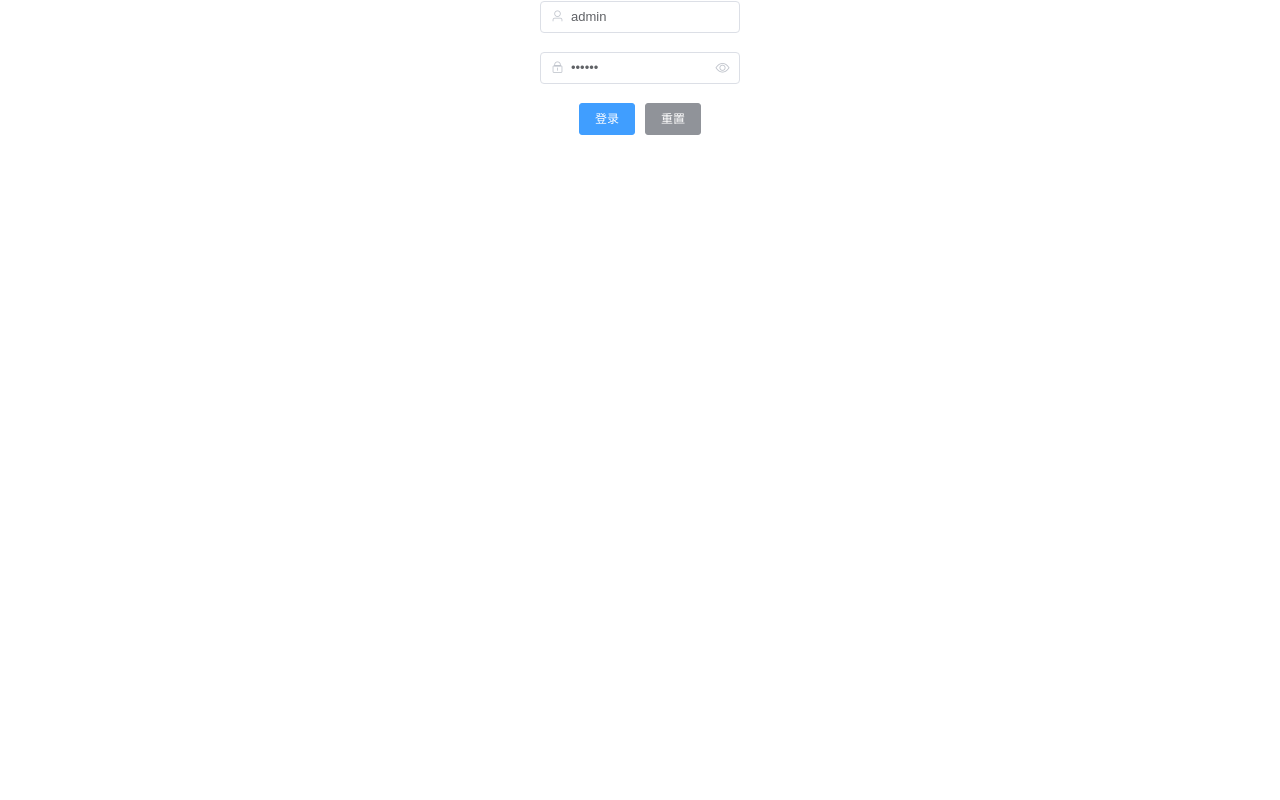
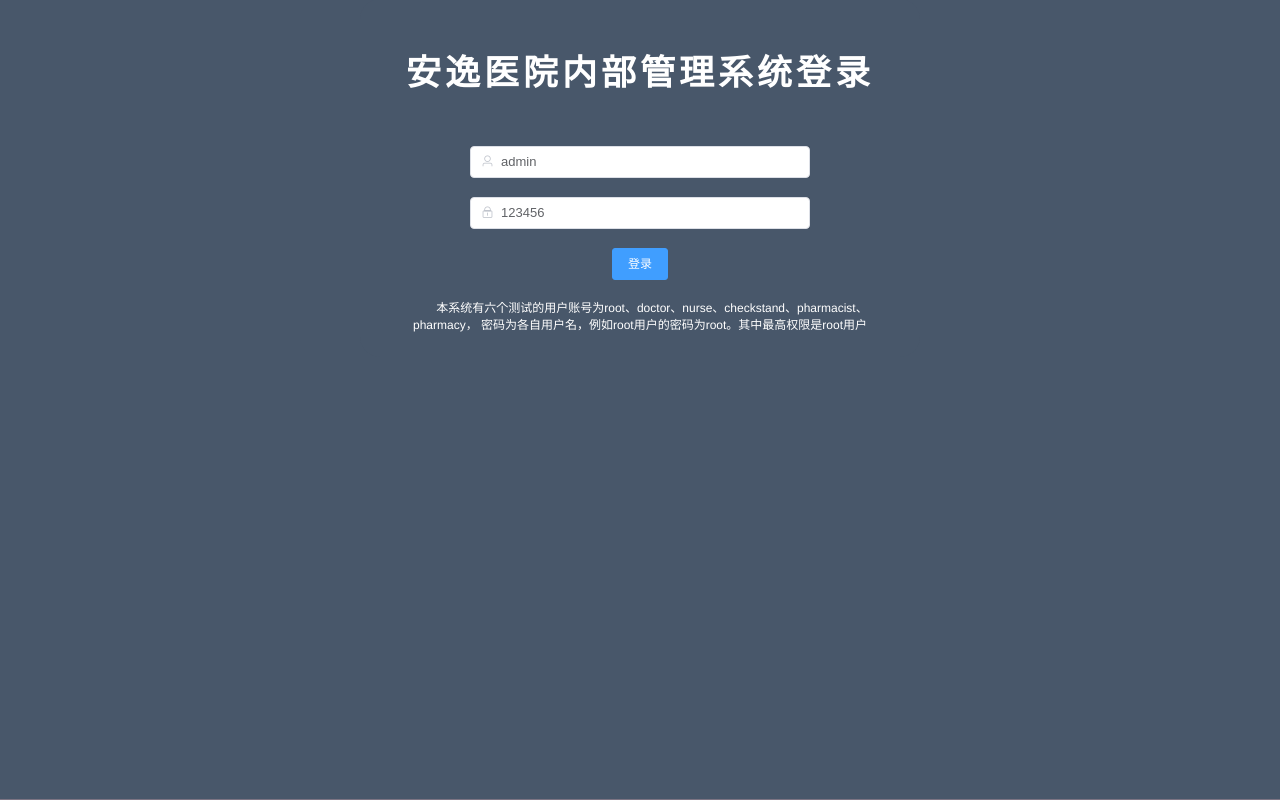
Before and after one commit to LiuYuanhong1999/YiLiao, a Vue app: page / in a window 1280 px wide. Built offline with nearby package versions, Linux system fonts and the light colour scheme.

Commit message:
页面100%

```diff
--- a/src/App.vue
+++ b/src/App.vue
@@ -24,5 +24,11 @@ import HelloWorld from './components/HelloWorld.vue'
   color: #2c3e50;
   width: 100%;
   height: 100%;
+  margin-top: auto;
+}
+
+html,body,#app{
+  height: 100%;
+  background:rgba(38, 24, 49,.6);
 }
 </style>
--- a/src/components/HomePage.vue
+++ b/src/components/HomePage.vue
@@ -1,5 +1,5 @@
 <template>
-  <el-container class="home-container" style="height: 656px">
+  <el-container class="home-container" style="height: 100%">
     <el-header class="home-header">
       <div>
         <img src="../assets/64.gif" alt=""/>
@@ -41,23 +41,34 @@
               <el-menu-item index="1-4-1">选项1</el-menu-item>
             </el-submenu>
           </el-submenu>
+
+
           <el-menu-item index="2">
             <i class="el-icon-menu"></i>
             <template #title>医生</template>
           </el-menu-item>
-          <el-menu-item index="3" disabled>
+          <el-menu-item index="3" >
             <i class="el-icon-document"></i>
             <template #title>前台</template>
           </el-menu-item>
           <el-menu-item index="4">
             <i class="el-icon-setting"></i>
             <template #title>药房</template>
+
+
+
           </el-menu-item>
 
-          <el-menu-item index="4">
-            <i class="el-icon-setting"></i>
-            <template #title>药库</template>
-          </el-menu-item>
+
+
+          <el-submenu index="5">
+            <template #title>
+              <i class="el-icon-user"></i>
+              <span>药库</span>
+            </template>
+            <el-menu-item index="5-1">管理</el-menu-item>
+          </el-submenu>
+
         </el-menu>
       </el-aside>
       <el-main class="home-main">
@@ -153,7 +164,7 @@ export default {
 
 // 布局撑满全屏
 .home-container {
-  height: 100%;
+    width: 100%;
 }
 .toggle-button {
   background-color: #404040;
--- a/src/components/login.vue
+++ b/src/components/login.vue
@@ -1,20 +1,24 @@
 <template>
 
-<div>
-  <el-form ref="loginForm"  :model="loginForm" label-width="0px" class="login_form">
+  <div class="login" style="height: 100%;margin-top: -91px" >
+    <div class="loginContainer">
+      <h2 class="title">安逸医院内部管理系统登录</h2>
+      <el-form ref="loginForm" :model="loginForm" label-width="80px">
         <el-form-item prop="userName">
-      <el-input prefix-icon="el-icon-user" placeholder="请输入用户名" v-model="loginForm.userName" style="width: 200px"></el-input>
+          <el-input prefix-icon="el-icon-user" placeholder="请输入用户名" v-model="loginForm.userName"></el-input>
         </el-form-item>
         <el-form-item prop="userPass">
-      <el-input prefix-icon="el-icon-lock" placeholder="请输入密码" v-model="loginForm.userPass" show-password style="width: 200px"></el-input>
+          <el-input prefix-icon="el-icon-lock" class="inputpsw" placeholder="请输入密码" v-model="loginForm.userPass" ></el-input>
         </el-form-item>
         <el-form-item class="btus">
           <el-button type="primary" @click="login()">登录</el-button>
-      <el-button type="info" @click="resetLoginForm()">重置</el-button>
+
         </el-form-item>
       </el-form>
+      <p class="tips">本系统有六个测试的用户账号为root、doctor、nurse、checkstand、pharmacist、pharmacy，
+        密码为各自用户名，例如root用户的密码为root。其中最高权限是root用户 </p>
     </div>
-
+  </div>
 </template>
 
 <script>
@@ -52,8 +56,72 @@ name: "login",
 }
 </script>
 
-<style >
-.login_form{
+<style>
+
+.loginContainer{
+  max-width:500px;
+  margin: 90px auto 0 auto;
+  background-color:#48576a;
+  padding:25px 30px;
+  border-radius: 20px;
+}
+
+.login{
+  background-color:#48576a;
+
+
+}
+.title{
+  font-size: 35px;
   text-align: center;
+  color: rgb(255,255,255);
+  font-weight: 900;
+  margin-bottom: 40px;
+  padding: 20px 0 10px 0;
+  letter-spacing: 4px;
 }
+.el-form-item__content{
+  margin-right: 80px
+}
+
+/*.el-button{*/
+/*  width:100%*/
+/*}*/
+.tips{
+  color:#fff;
+  font-size:12px;
+  text-indent:2em;
+}
+.el-input{
+
+  background-color: rgba(0,0,0,0.1);
+  color: #fff;
+}
+/*.login*/
+/*.loginContainer*/
+/*max-width:500px*/
+/*             margin: 90px auto 0 auto*/
+/*                                 background-color:#48576a*/
+/*                                 padding:25px 30px*/
+/*                                                border-radius: 20px*/
+/*                                                                 .title*/
+/*                                                                 font-size: 35px*/
+/*                                                                              text-align: center*/
+/*                                                                              color: rgb(255,255,255)*/
+/*font-weight: 900*/
+/*margin-bottom: 40px*/
+/*                 padding: 20px 0 10px 0*/
+/*letter-spacing: 4px*/
+/*                 .el-form-item__content*/
+/*                 margin-right: 80px*/
+/*                                 .el-button*/
+/*                                 width:100%*/
+/*.tips*/
+/*color:#fff*/
+/*font-size:12px*/
+/*            text-indent:2em*/
+/*                         .el-input*/
+/*                         input*/
+/*                         background-color: rgba(0,0,0,0.1)*/
+/*color: #fff*/
 </style>
```
Lines whose indentation alone changed are shown as unchanged.
